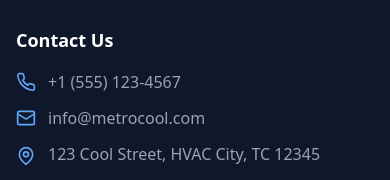
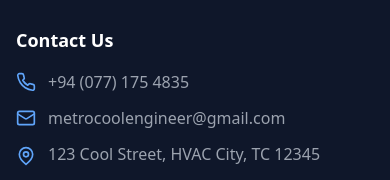
Before and after one commit to RajeevSivarasasingam/Metro, a React (Vite) app in the folder client/: page /services/1 in a window 390 px wide. Shown: the part 1538-1718 px from the top of the page. Built offline with nearby package versions, Linux system fonts and the light colour scheme; no server answers.

Commit message:
replace phone number and mail address

```diff
--- a/client/src/components/Footer.jsx
+++ b/client/src/components/Footer.jsx
@@ -49,11 +49,11 @@ const Footer = () => {
             <ul className="space-y-3">
               <li className="flex items-center space-x-3 text-gray-400">
                 <Phone className="h-5 w-5 text-primary-400" />
-                <span>+1 (555) 123-4567</span>
+                <span>+94 (077) 175 4835</span>
               </li>
               <li className="flex items-center space-x-3 text-gray-400">
                 <Mail className="h-5 w-5 text-primary-400" />
-                <span>info@metrocool.com</span>
+                <span>metrocoolengineer@gmail.com</span>
               </li>
               <li className="flex items-start space-x-3 text-gray-400">
                 <MapPin className="h-5 w-5 text-primary-400 mt-1" />
```
